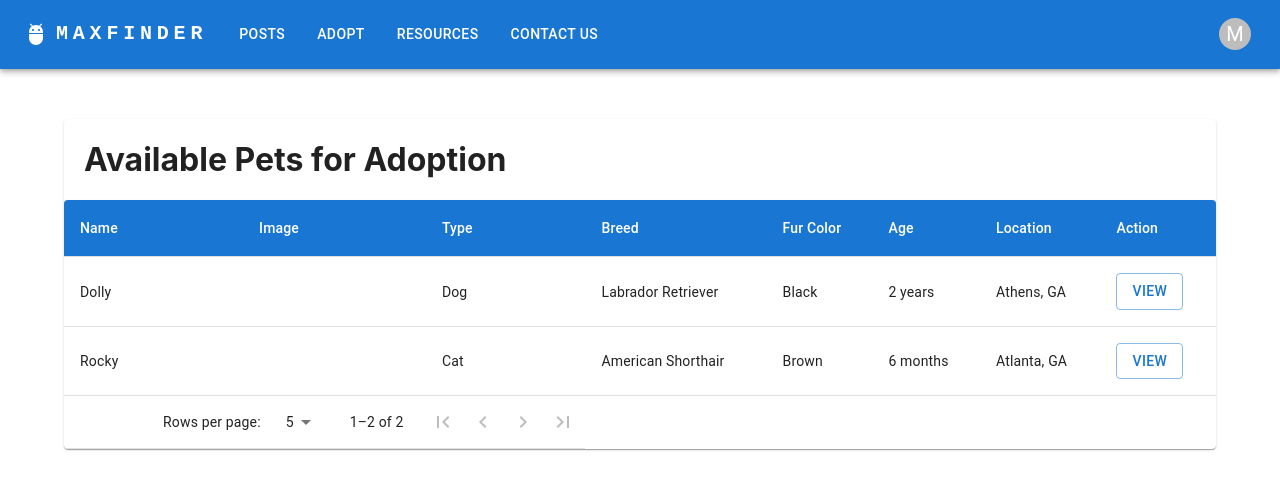
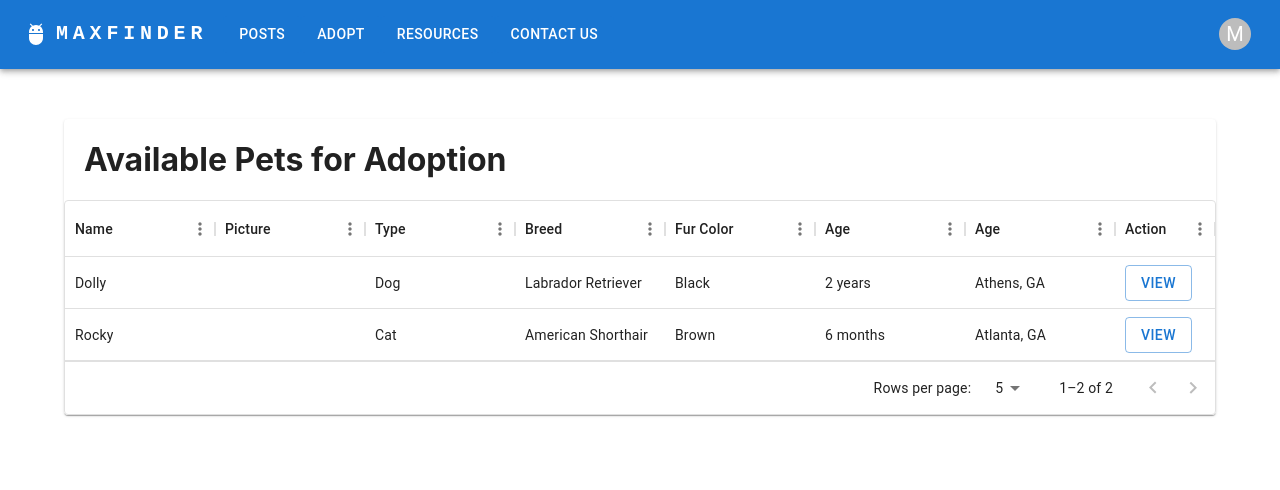
Before and after one commit to MaxFinderOrg/JID-3118-MaxFinder, a React (Create React App) app: page /adopt in a window 1280 px wide. Shown: the top 490 px of the page. Built offline with nearby package versions, Linux system fonts and the light colour scheme.

Commit message:
changed table implementation and added view dialog

```diff
--- a/package.json
+++ b/package.json
@@ -8,6 +8,7 @@
     "@fontsource/roboto": "^5.0.8",
     "@mui/icons-material": "^5.14.8",
     "@mui/material": "^5.14.8",
+    "@mui/x-data-grid": "^6.15.0",
     "@mui/styled-engine-sc": "^5.14.8",
     "@testing-library/jest-dom": "^5.17.0",
     "@testing-library/react": "^13.4.0",
--- a/src/pages/Adopt.tsx
+++ b/src/pages/Adopt.tsx
@@ -1,223 +1,111 @@
 import * as React from 'react';
-import { useTheme } from '@mui/material/styles';
-import { styled } from '@mui/material/styles';
-import Box from '@mui/material/Box';
-import Table from '@mui/material/Table';
-import TableBody from '@mui/material/TableBody';
-import TableCell, { tableCellClasses } from '@mui/material/TableCell';
-import TableContainer from '@mui/material/TableContainer';
-import TableFooter from '@mui/material/TableFooter';
-import TablePagination from '@mui/material/TablePagination';
-import TableRow from '@mui/material/TableRow';
-import TableHead from '@mui/material/TableHead';
-import Paper from '@mui/material/Paper';
-import IconButton from '@mui/material/IconButton';
-import FirstPageIcon from '@mui/icons-material/FirstPage';
-import KeyboardArrowLeft from '@mui/icons-material/KeyboardArrowLeft';
-import KeyboardArrowRight from '@mui/icons-material/KeyboardArrowRight';
-import LastPageIcon from '@mui/icons-material/LastPage';
 import Button from '@mui/material/Button';
+import Dialog from '@mui/material/Dialog';
+import DialogActions from '@mui/material/DialogActions';
+import DialogContent from '@mui/material/DialogContent';
+import DialogContentText from '@mui/material/DialogContentText';
+import DialogTitle from '@mui/material/DialogTitle';
 import Card from '@mui/material/Card';
+import { DataGrid, GridColDef, GridRowParams } from '@mui/x-data-grid';
 
-    interface TablePaginationActionsProps {
-      count: number;
-      page: number;
-      rowsPerPage: number;
-      onPageChange: (
-        event: React.MouseEvent<HTMLButtonElement>,
-        newPage: number,
-      ) => void;
-    }
+const style = {
+    position: 'absolute' as 'absolute',
+    top: '50%',
+    left: '50%',
+    transform: 'translate(-50%, -50%)',
+    width: 400,
+    bgcolor: 'background.paper',
+    border: '2px solid #000',
+    boxShadow: 24,
+    p: 4,
+  };
 
-    function TablePaginationActions(props: TablePaginationActionsProps) {
-      const theme = useTheme();
-      const { count, page, rowsPerPage, onPageChange } = props;
+const Adopt = () => {
+    const [showPost, setShowPost] = React.useState(false);
+    const [viewPostId, setViewPostId] = React.useState(-1);
 
-      const handleFirstPageButtonClick = (
-        event: React.MouseEvent<HTMLButtonElement>,
-      ) => {
-        onPageChange(event, 0);
-      };
+    // these (rows/columns) should come from props
+    const rows1 = [
+        { id: 1, name: 'Rocky', image: '', type: 'Cat', breed: 'American Shorthair', furColor: 'Brown', age: '6 months', location: 'Atlanta, GA' },
+        { id: 2, name: 'Dolly', image: '', type: 'Dog', breed: 'Labrador Retriever', furColor: 'Black', age: '2 years', location:'Athens, GA' },
+        ].sort((a, b) => (a.name < b.name ? -1 : 1));;
 
-      const handleBackButtonClick = (event: React.MouseEvent<HTMLButtonElement>) => {
-        onPageChange(event, page - 1);
-      };
+    const columns1: GridColDef[] = [
+        { field: 'name', headerName: 'Name', flex: 1 },
+        {
+            field: 'image',
+            headerName: 'Picture',
+            width: 150,
+            flex: 1,
+        },
+        { field: 'type', headerName: 'Type', flex: 1 },
+        { field: 'breed', headerName: 'Breed', flex: 1 },
+        { field: 'furColor', headerName: 'Fur Color', flex: 1 },
+        { field: 'age', headerName: 'Age', flex: 1},
+        { field: 'location', headerName: 'Age', flex: 1},
+        {
+            field: "action",
+            headerName: "Action",
+            sortable: false,
+            renderCell: ({ row }: Partial<GridRowParams>) =>
+            <Button variant="outlined" onClick={() => viewPost(row)}>
+                View
+            </Button>,
 
-      const handleNextButtonClick = (event: React.MouseEvent<HTMLButtonElement>) => {
-        onPageChange(event, page + 1);
-      };
+        },
+    ];
 
-      const handleLastPageButtonClick = (event: React.MouseEvent<HTMLButtonElement>) => {
-        onPageChange(event, Math.max(0, Math.ceil(count / rowsPerPage) - 1));
-      };
+    const viewPost = (row: any) => {
+        setViewPostId(row.id);
+        setShowPost(true);
+    };
 
       return (
-        <Box sx={{ flexShrink: 0, ml: 2.5 }}>
-          <IconButton
-            onClick={handleFirstPageButtonClick}
-            disabled={page === 0}
-            aria-label="first page"
-          >
-            {theme.direction === 'rtl' ? <LastPageIcon /> : <FirstPageIcon />}
-          </IconButton>
-          <IconButton
-            onClick={handleBackButtonClick}
-            disabled={page === 0}
-            aria-label="previous page"
-          >
-            {theme.direction === 'rtl' ? <KeyboardArrowRight /> : <KeyboardArrowLeft />}
-          </IconButton>
-          <IconButton
-            onClick={handleNextButtonClick}
-            disabled={page >= Math.ceil(count / rowsPerPage) - 1}
-            aria-label="next page"
-          >
-            {theme.direction === 'rtl' ? <KeyboardArrowLeft /> : <KeyboardArrowRight />}
-          </IconButton>
-          <IconButton
-            onClick={handleLastPageButtonClick}
-            disabled={page >= Math.ceil(count / rowsPerPage) - 1}
-            aria-label="last page"
-          >
-            {theme.direction === 'rtl' ? <FirstPageIcon /> : <LastPageIcon />}
-          </IconButton>
-        </Box>
+        <>
+        {showPost &&
+        <div>
+            <Dialog
+                open={showPost}
+                onClose={() => setShowPost(false)}
+                aria-labelledby="modal-modal-title"
+                aria-describedby="modal-modal-description"
+            >
+                <DialogTitle id="responsive-dialog-title">
+                    {"View Post Details and add comments"}
+                    </DialogTitle>
+                    <DialogContent>
+                    <DialogContentText>
+                        This is post {viewPostId}
+                    </DialogContentText>
+                    </DialogContent>
+                    <DialogActions>
+                    <Button onClick={() => setShowPost(false)} autoFocus>
+                        Close
+                    </Button>
+                    </DialogActions>
+            </Dialog>
+        </div>
+        }
+        <Card sx={{ height: '100%', display: 'flex', flexDirection: 'column' , marginTop: '50px'}}>
+            <div className='md-3' style={{marginLeft:'20px'}}><h1>Available Pets for Adoption</h1></div>
+
+            <DataGrid
+                rows={rows1}
+                columns={columns1}
+                initialState={{
+                pagination: {
+                    paginationModel: {
+                    pageSize: 5,
+                    },
+                },
+                }}
+                pageSizeOptions={[5, 10, 25, 50]}
+            />
+        </Card>
+        </>
+
       );
-    }
 
-    function createData(name: string, image: string, type: string, breed: string, fur_color: string,
-        age: string, location: string) {
-      return { name, image, type, breed, fur_color,age,location };
-    }
-
-    const rows = [
-      createData('Rocky', '','Cat', 'American Shorthair', 'Brown', '6 months' , 'Atlanta, GA'),
-      createData('Dolly','', 'Dog', 'Labrador Retriever','Black', '2 years','Athens, GA'),
-
-    ].sort((a, b) => (a.name < b.name ? -1 : 1));
-
-    const StyledTableCell = styled(TableCell)(({ theme }) => ({
-        [`&.${tableCellClasses.head}`]: {
-          backgroundColor: '#1976d2',
-          color: theme.palette.common.white,
-        },
-        [`&.${tableCellClasses.body}`]: {
-          fontSize: 14,
-        },
-      }));
-
-      const StyledTableRow = styled(TableRow)(({ theme }) => ({
-        '&:nth-of-type(odd)': {
-          backgroundColor: theme.palette.action.hover,
-        },
-        // hide last border
-        '&:last-child td, &:last-child th': {
-          border: 0,
-        },
-      }));
-
-const Adopt = () => {
-      const [page, setPage] = React.useState(0);
-      const [rowsPerPage, setRowsPerPage] = React.useState(5);
-
-      // Avoid a layout jump when reaching the last page with empty rows.
-      const emptyRows =
-        page > 0 ? Math.max(0, (1 + page) * rowsPerPage - rows.length) : 0;
-
-      const handleChangePage = (
-        event: React.MouseEvent<HTMLButtonElement> | null,
-        newPage: number,
-      ) => {
-        setPage(newPage);
-      };
-
-      const handleChangeRowsPerPage = (
-        event: React.ChangeEvent<HTMLInputElement | HTMLTextAreaElement>,
-      ) => {
-        setRowsPerPage(parseInt(event.target.value, 10));
-        setPage(0);
-      };
-
-      return (
-        <Card sx={{ height: '100%', display: 'flex', flexDirection: 'column' , marginTop: '50px'}}>
-            <div className='m-3' style={{marginLeft:'20px'}}><h1>Available Pets for Adoption</h1></div>
-
-        <TableContainer component={Paper}>
-          <Table sx={{ minWidth: 500 }} aria-label="custom pagination table">
-          <TableHead>
-          <TableRow>
-            <StyledTableCell>Name</StyledTableCell>
-            <StyledTableCell>Image</StyledTableCell>
-            <StyledTableCell>Type</StyledTableCell>
-            <StyledTableCell>Breed</StyledTableCell>
-            <StyledTableCell>Fur Color</StyledTableCell>
-            <StyledTableCell>Age</StyledTableCell>
-            <StyledTableCell>Location</StyledTableCell>
-            <StyledTableCell>Action</StyledTableCell>
-          </TableRow>
-        </TableHead>
-            <TableBody>
-              {(rowsPerPage > 0
-                ? rows.slice(page * rowsPerPage, page * rowsPerPage + rowsPerPage)
-                : rows
-              ).map((row) => (
-                <TableRow key={row.name}>
-                  <TableCell component="th" scope="row">
-                    {row.name}
-                  </TableCell>
-                  <TableCell>
-                    {row.image}
-                  </TableCell>
-                  <TableCell>
-                    {row.type}
-                  </TableCell>
-                  <TableCell>
-                    {row.breed}
-                  </TableCell>
-                  <TableCell>
-                    {row.fur_color}
-                  </TableCell>
-                  <TableCell>
-                    {row.age}
-                  </TableCell>
-                  <TableCell>
-                    {row.location}
-                  </TableCell>
-                  <TableCell>
-                    <Button variant="outlined">View</Button>
-                  </TableCell>
-                </TableRow>
-              ))}
-              {emptyRows > 0 && (
-                <TableRow style={{ height: 53 * emptyRows }}>
-                  <TableCell colSpan={6} />
-                </TableRow>
-              )}
-            </TableBody>
-            <TableFooter>
-              <TableRow>
-                <TablePagination
-                  rowsPerPageOptions={[5, 10, 25, { label: 'All', value: -1 }]}
-                  colSpan={3}
-                  count={rows.length}
-                  rowsPerPage={rowsPerPage}
-                  page={page}
-                  SelectProps={{
-                    inputProps: {
-                      'aria-label': 'rows per page',
-                    },
-                    native: true,
-                  }}
-                  onPageChange={handleChangePage}
-                  onRowsPerPageChange={handleChangeRowsPerPage}
-                  ActionsComponent={TablePaginationActions}
-                />
-              </TableRow>
-            </TableFooter>
-          </Table>
-        </TableContainer>
-        </Card>
-      );
     }
 
 export default Adopt;
--- a/src/router.js
+++ b/src/router.js
@@ -9,7 +9,7 @@ import UserFields from "./pages/UserFields";
 import Profile from "./pages/Profile";
 import Adopt from "./pages/Adopt";
 
-const Router = () => {  []
+const Router = () => {
   return (
     <Routes>
       <Route path="/" element={<Home />} />
```
Also changed, not shown: 1 other file (tests, documents, lock files or other folders).
